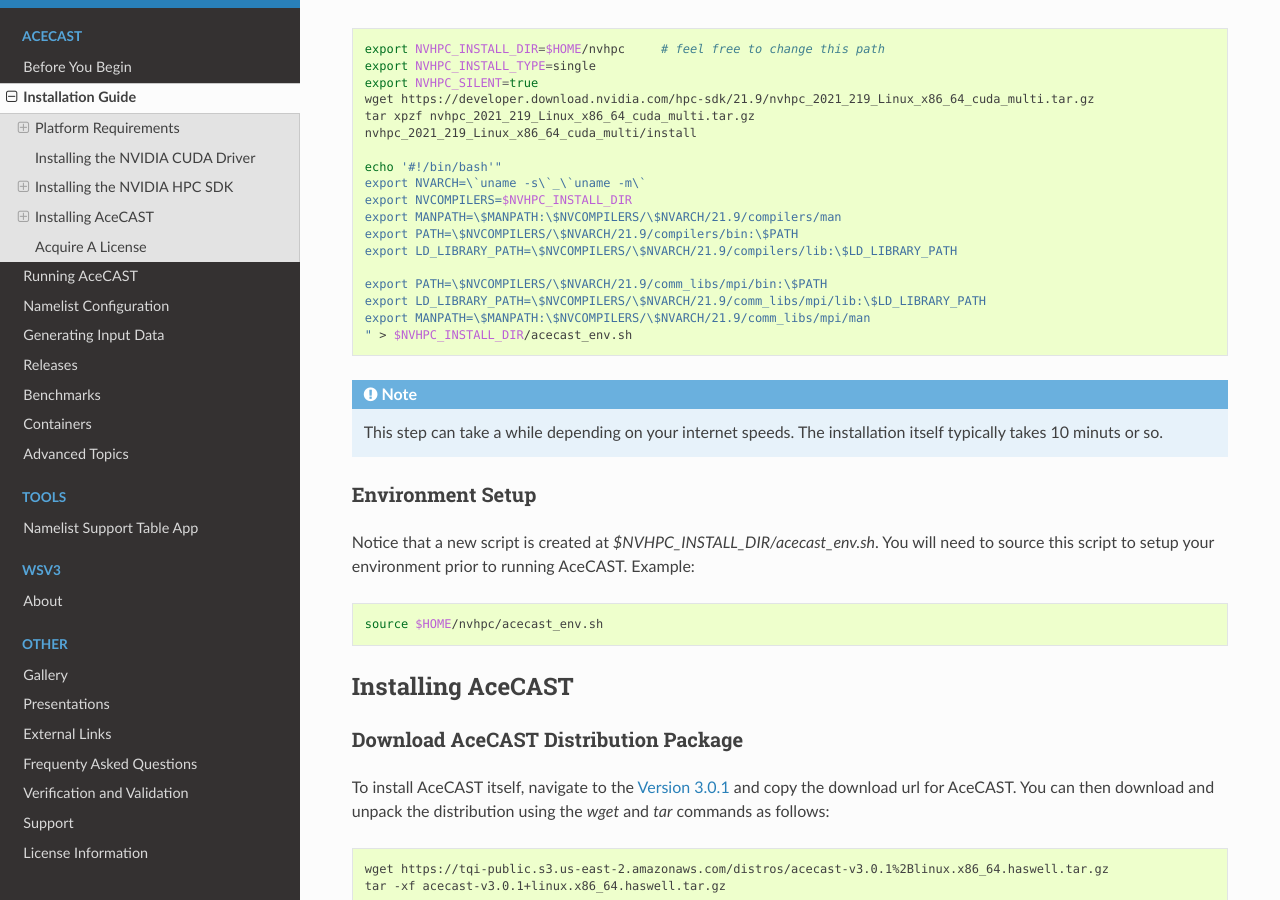
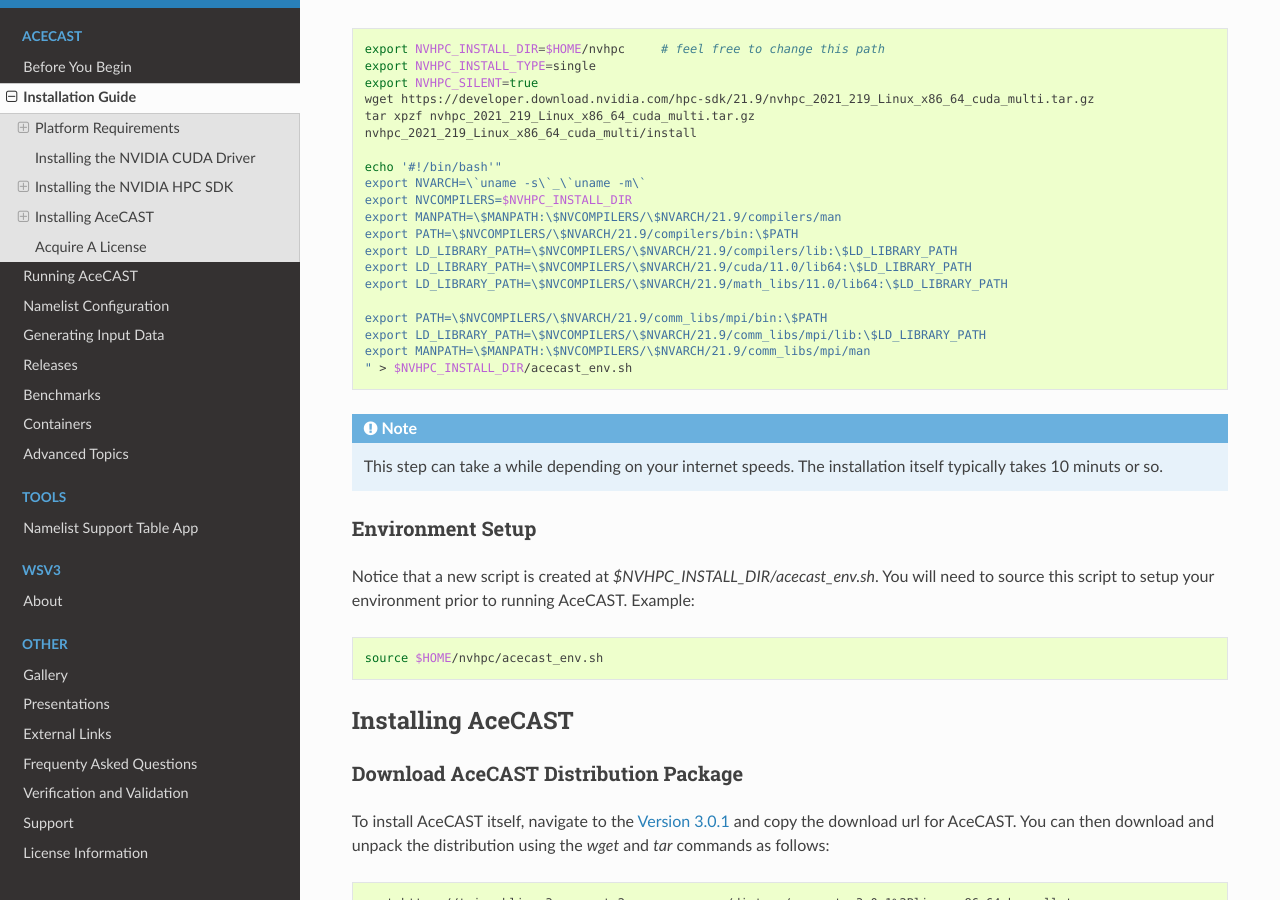
Before and after one commit to TempoQuestInc/AceCAST-Docs, a Sphinx documentation site: the page built from source/InstallationGuide.rst, in a window 1280 px wide and 900 px high, scrolled down 1955 px. Built offline with Sphinx 7.4.7 and the Read the Docs theme 2.0.0, drawn with Linux system fonts in a browser that asks for light colours.

Commit message:
changes to nvhpc quick install

```diff
--- a/source/InstallationGuide.rst
+++ b/source/InstallationGuide.rst
@@ -211,6 +211,8 @@
     export MANPATH=\$MANPATH:\$NVCOMPILERS/\$NVARCH/21.9/compilers/man
     export PATH=\$NVCOMPILERS/\$NVARCH/21.9/compilers/bin:\$PATH
     export LD_LIBRARY_PATH=\$NVCOMPILERS/\$NVARCH/21.9/compilers/lib:\$LD_LIBRARY_PATH
+    export LD_LIBRARY_PATH=\$NVCOMPILERS/\$NVARCH/21.9/cuda/11.0/lib64:\$LD_LIBRARY_PATH
+    export LD_LIBRARY_PATH=\$NVCOMPILERS/\$NVARCH/21.9/math_libs/11.0/lib64:\$LD_LIBRARY_PATH
 
     export PATH=\$NVCOMPILERS/\$NVARCH/21.9/comm_libs/mpi/bin:\$PATH
     export LD_LIBRARY_PATH=\$NVCOMPILERS/\$NVARCH/21.9/comm_libs/mpi/lib:\$LD_LIBRARY_PATH
```
